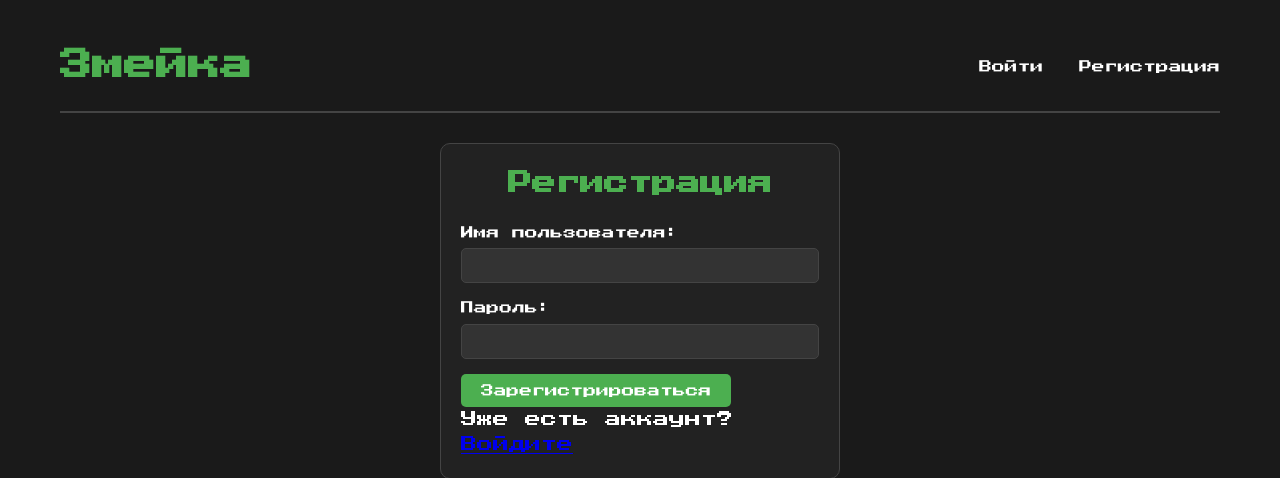
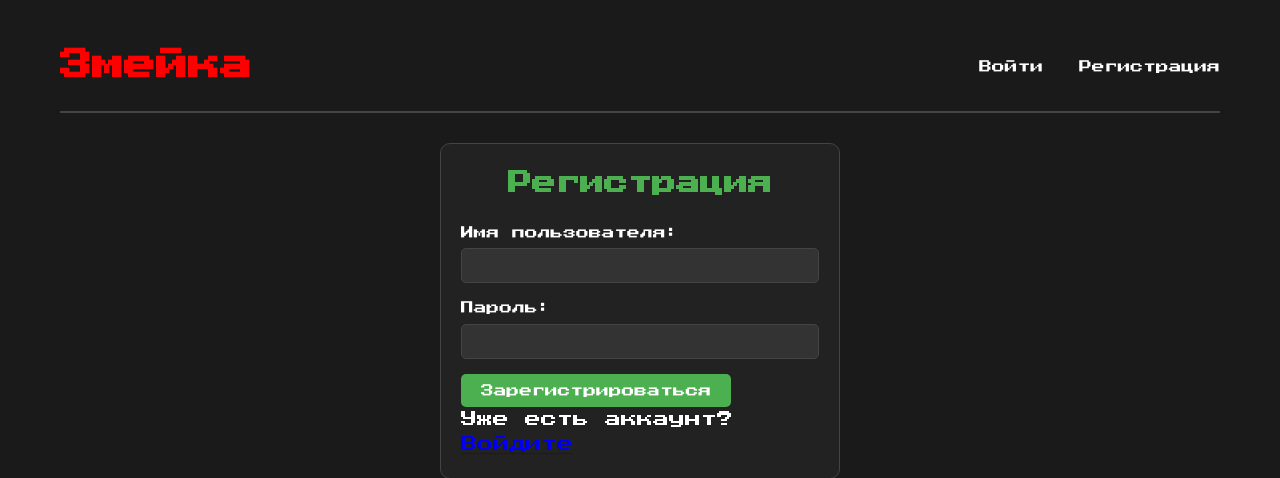
Before and after one commit to ZhadikMe/Zmeika, a Flask app: page /register in a window 1280 px wide. Shown: the top 478 px of the page. Run offline with Flask 3, Linux system fonts and the light colour scheme.

Commit message:
Proverka

```diff
--- a/snake/app.py
+++ b/snake/app.py
@@ -8,7 +8,6 @@ app.config['SQLALCHEMY_DATABASE_URI'] = 'sqlite:///database.db'
 app.config['SQLALCHEMY_TRACK_MODIFICATIONS'] = False
 db = SQLAlchemy(app)
 
-# Модели базы данных
 class User(db.Model):
     id = db.Column(db.Integer, primary_key=True)
     username = db.Column(db.String(80), unique=True, nullable=False)
@@ -20,7 +19,6 @@ class Score(db.Model):
     value = db.Column(db.Integer, nullable=False)
     user_id = db.Column(db.Integer, db.ForeignKey('user.id'), nullable=False)
 
-# Создаем таблицы при первом запуске
 with app.app_context():
     db.create_all()
 
--- a/snake/static/css/style.css
+++ b/snake/static/css/style.css
@@ -27,7 +27,7 @@ header {
 }
 
 header h1 {
-    color: #4CAF50;
+    color: #FF0000;
     font-size: 2rem;
 }
 
```
